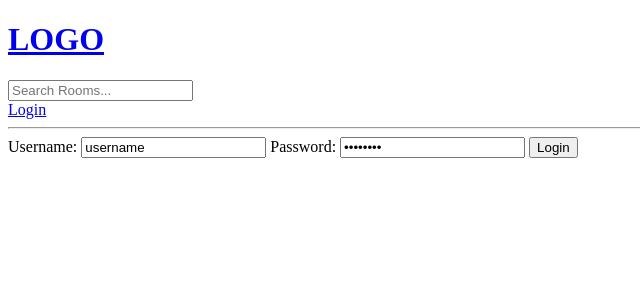
After one commit to github-ashwin/COGNITO, a Django app: page /login/ in a window 1280 px wide. The commit adds this page. Shown: the top 300 px of the page, without its empty margins (0-640 px from the left). Run offline with Django 5.2, Linux system fonts and the light colour scheme.

Commit message:
Added Login form

```diff
--- a/root/main/urls.py
+++ b/root/main/urls.py
@@ -3,6 +3,7 @@ from .views import *
 
 
 urlpatterns = [
+    path('login/',loginpage,name='login'),
     path('',home,name='home'),
     path('room/<int:pk>/',room,name='room'),
     path('createroom/',create_room,name='create_room'),
--- a/root/main/views.py
+++ b/root/main/views.py
@@ -4,6 +4,10 @@ from .models import *
 from .forms import *
 # Create your views here.
 
+
+def loginpage(request):
+    context = {}
+    return render(request,'main/login_register.html',context)
 
 def home(request):
     q = request.GET.get('q') if request.GET.get('q') != None else '' # 'q' only if it contains something else empty
--- /dev/null
+++ b/root/templates/main/login_register.html
@@ -0,0 +1,16 @@
+{% extends "base.html" %}
+
+{% block content %}
+<div>
+    <form method="POST" action="">
+        {% csrf_token %}
+        <label>Username:</label>
+        <input type="text" name="username" value="username" id="username" placeholder="Enter Username" />
+
+        <label>Password:</label>
+        <input type="password" name="password" value="password" id="password" placeholder="Enter Password" />
+
+        <input type="submit" value="Login" />
+    </form>
+</div>
+{% endblock content %}
--- a/root/templates/navbar.html
+++ b/root/templates/navbar.html
@@ -5,4 +5,6 @@
 <form method="GET" action="{% url "home" %}">
     <input type="text" name="q" placeholder="Search Rooms..."/>
 </form>
+
+<a href="{% url "login" %}">Login</a>
 <hr>
```
Also changed, not shown: root/db.sqlite3.
